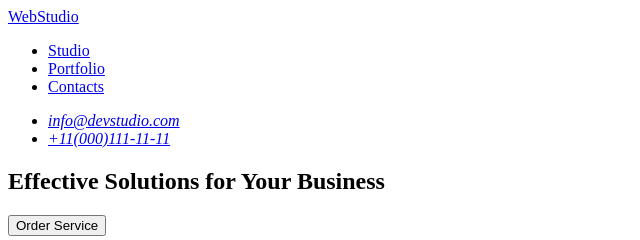
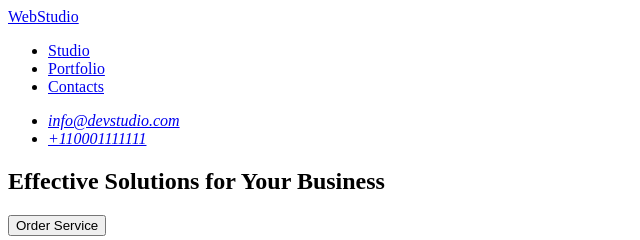
Before and after one commit to axushka/goit-markup-hw-01, a plain HTML site: page index.html in a window 1280 px wide. Shown: the top 240 px of the page, 0-640 px from the left. Drawn offline with Linux system fonts and the light colour scheme.

Commit message:
Update index.html

```diff
--- a/index.html
+++ b/index.html
@@ -28,7 +28,7 @@
         <ul>
           <li><a href="mailto:info@devstudio.com">info@devstudio.com</a>
           </li>
-          <li><a href="tel:+11(000)111-11-11">+11(000)111-11-11</a>
+          <li><a href="tel:+110001111111">+110001111111</a>
           </li>
         </ul>
       </address>
```
